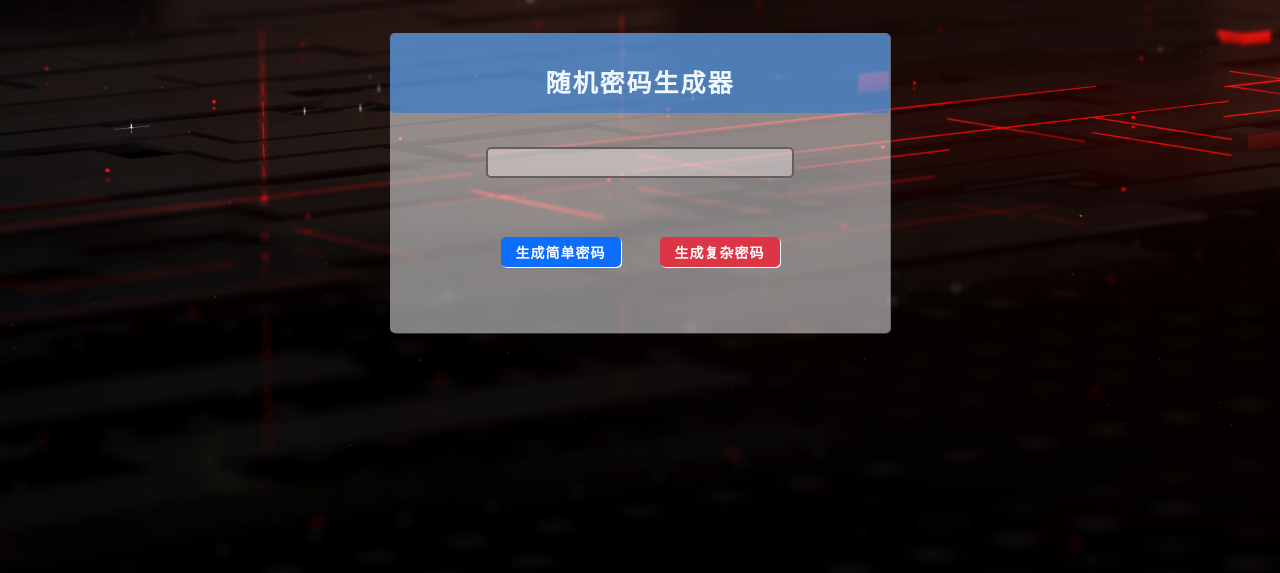
After one commit to allenjol/gen_random_pwd_dj3, a Django app: template templates/gen_pwd/index_v1.1.html in a window 1280 px wide. The commit adds this page. Shown: the top 573 px of the page. Run offline with Django 3.2, Linux system fonts and the light colour scheme; the template is opened without the code that fills it, so the values that code supplies are empty.

Commit message:
feat: 更新index.html

```diff
--- /dev/null
+++ b/templates/gen_pwd/index_v1.1.html
@@ -0,0 +1,136 @@
+{% load static %}
+<!DOCTYPE html>
+<html lang="en">
+
+<head>
+    <meta charset="UTF-8">
+    <title>随机密码生成器</title>
+    <script src="https://cdn.bootcdn.net/ajax/libs/jquery/3.6.0/jquery.min.js"></script>
+    <link rel="shortcut icon" type="image/x-icon" sizes="64x64" href="/static/images/favicon.ico" />
+    <!-- <link rel="icon" href="/static/images/favicon.ico" sizes="64x64" type="image/x-icon"
+    <link rel="icon" href="/static/images/favicon.ico" sizes="64x64" type="image/png" -->
+    <link rel="stylesheet" type="text/css" href="/static/css/style.css">
+    <!-- <style>
+        body {
+            /* background-color: #f5f5f5; */
+            background: url("/static/images/background.jpg") no-repeat;
+            background-size: 100%;
+        }
+
+        .content {
+            margin: 0 auto;
+            width: 500px;
+            height: 300px;
+            background-color: rgba(255, 255, 255, .5);
+            border-radius: 5px;
+            box-shadow: 1px 0.5px #666;
+        }
+
+        h4 {
+            text-align: center;
+            font-family: "Microsoft YaHei UI Light";
+            font-size: 25px;
+            letter-spacing: 2px;
+            padding-top: 30px;
+            font-weight: 800;
+            background-color: rgba(18, 117, 230, .5);
+            height: 50px;
+            color: aliceblue;
+            border-radius: 5px;
+        }
+
+        .text_password {
+            text-align: center;
+            vertical-align: middle;
+            height: 25px;
+            width: 300px;
+            font-size: 16px;
+            background-color: rgba(248, 242, 242, 0.4);
+            border-radius: 5px;
+            outline: none;
+            border: 2px solid rgb(97, 95, 95);
+        }
+
+        .container {
+            text-align: center;
+            width: 500px;
+            height: 150px;
+
+        }
+
+        .container input {
+            height: 30px;
+            width: 120px;
+            font-size: 14px;
+            letter-spacing: 1px;
+        }
+
+        .button1 {
+            display: inline-block;
+            height: 100%;
+            line-height: 150px;
+            margin-right: 35px;
+
+        }
+
+        .button2 {
+            display: inline-block;
+            height: 100%;
+            line-height: 150px;
+        }
+
+        .button2 input,
+        .button1 input {
+            background-color: #0d6efd;
+            color: #fff;
+            border: none;
+            border-radius: 5px;
+            box-shadow: 1px 1px #fff;
+            font-weight: 600;
+            cursor: pointer;
+        }
+
+        .button2 input {
+            background-color: #dc3545;
+        }
+    </style> -->
+</head>
+
+<body>
+    <div class="content">
+        <h4>随机密码生成器</h4>
+        <div style="text-align:center;vertical-align:middle;">
+            <input type="text" id="text_password" class="text_password" value="{{ password_code }}">
+        </div>
+        <div class="container">
+            <div class="button1">
+                <input type="button" name="pwd_btn" id="pwd_btn_simple" value="生成简单密码">
+            </div>
+            <div class="button2">
+                <input type="button" name="pwd_btn" id="pwd_btn_complex" value="生成复杂密码">
+            </div>
+        </div>
+    </div>
+    <script>
+        $('#pwd_btn_simple').click(function () {
+            $.ajax({
+                url: 'get_simple_pwd',
+                type: 'get',
+                success: function (data) {
+                    console.log(data.password)
+                    $('#text_password').val(data.password)
+                }
+            })
+        })
+        $('#pwd_btn_complex').click(function () {
+            $.ajax({
+                url: 'get_complex_pwd',
+                type: 'get',
+                success: function (data) {
+                    console.log(data.password)
+                    $('#text_password').val(data.password)
+                }
+            })
+        })
+    </script>
+</body>
```
Also changed, not shown: templates/gen_pwd/index.html (+0 -86 lines).
